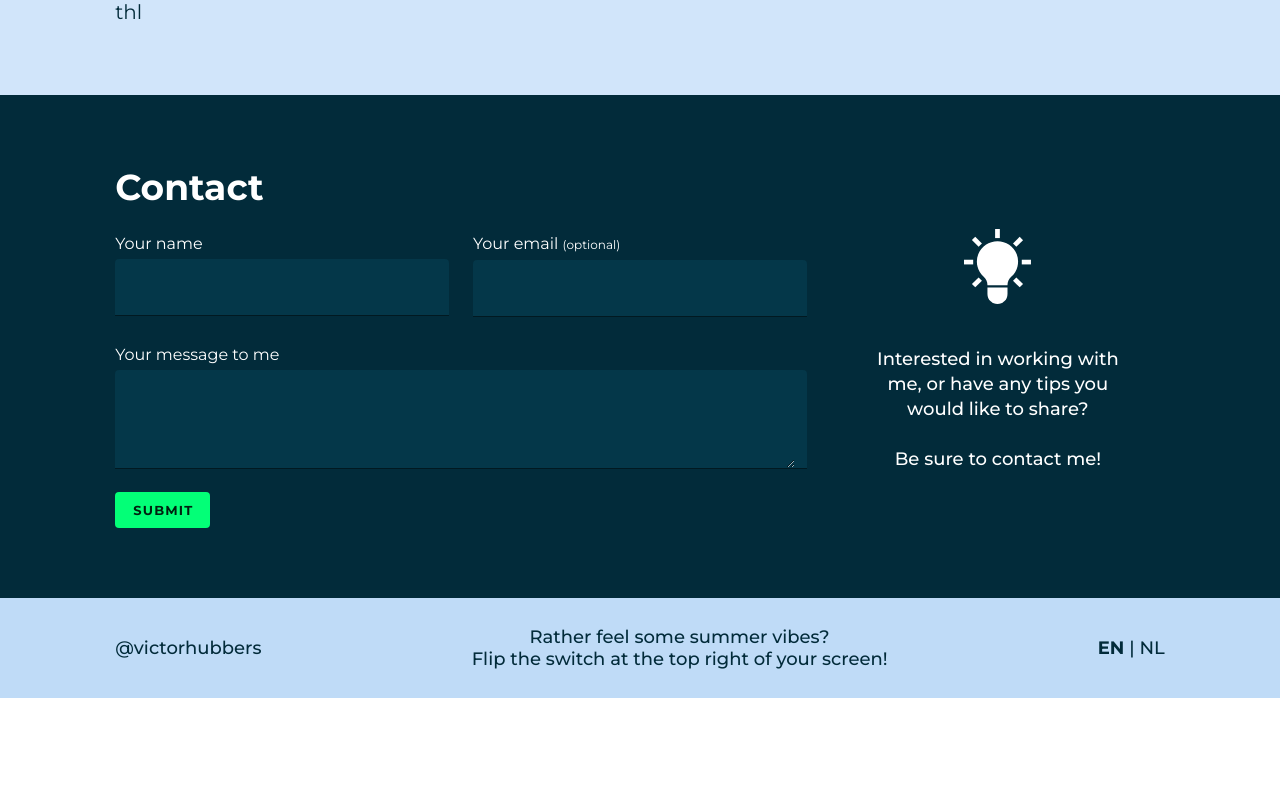
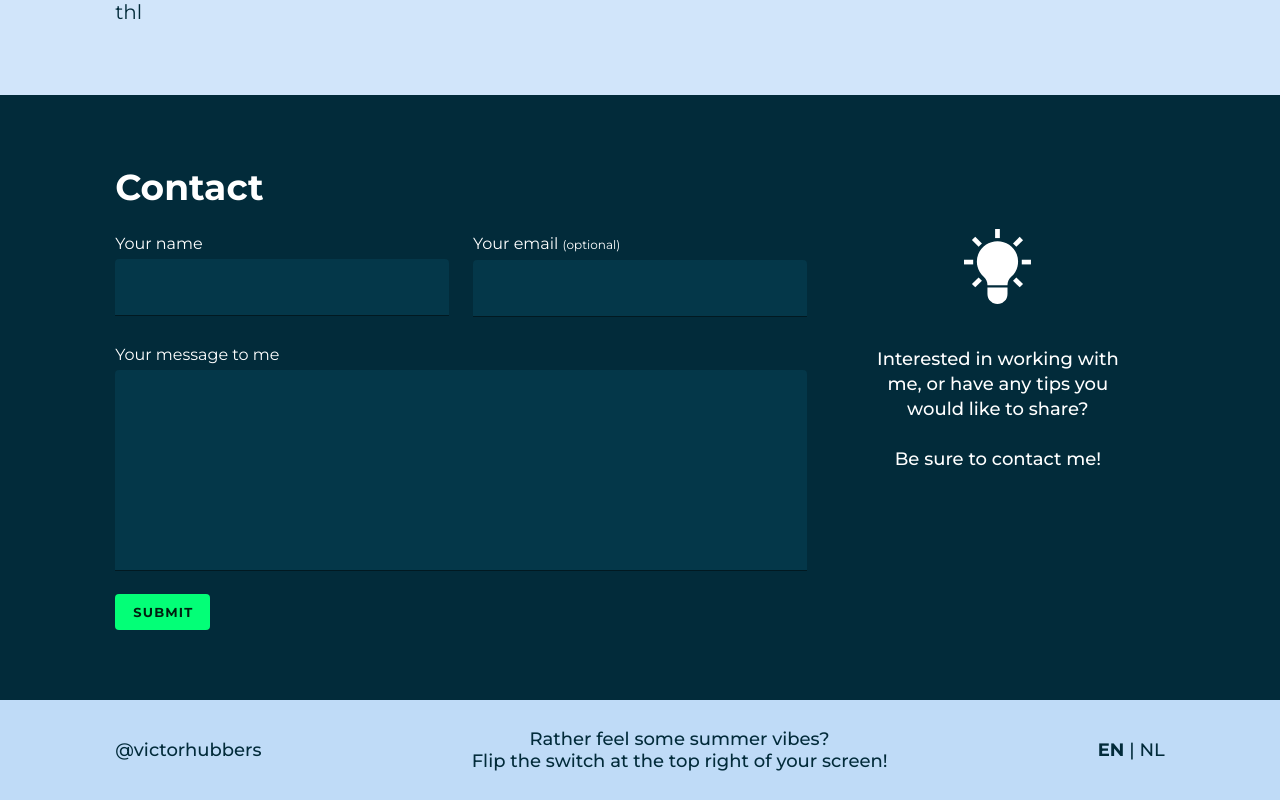
Before and after one commit to victorhubbers/portfolio, a Vue app: page / in a window 1280 px wide. Shown: the part 3448-4248 px from the top of the page. Before the commit the page ends 4146 px from the top, so only its background shows below. Built offline with nearby package versions, Linux system fonts and the light colour scheme.

Commit message:
Contact form submission initial

```diff
--- a/public/index.html
+++ b/public/index.html
@@ -16,6 +16,17 @@
     />
   </head>
   <body>
+    <!-- A little help for the Netlify post-processing bots -->
+    <form
+      name="portfolio-contact-form"
+      netlify
+      netlify-honeypot="bot-field"
+      hidden
+    >
+      <input type="text" name="name" />
+      <input type="email" name="email" />
+      <textarea name="message"></textarea>
+    </form>
     <noscript>
       <strong
         >We're sorry but <%= htmlWebpackPlugin.options.title %> doesn't work
--- /dev/null
+++ b/src/components/ContactForm.vue
@@ -0,0 +1,123 @@
+<template>
+  <form method="post" @submit.prevent="submitForm">
+    <input type="hidden" name="form-name" value="portfolio-contact-form" />
+    <v-row>
+      <v-col cols="12" sm="6">
+        <label>Your name</label>
+        <v-text-field
+          v-model="form.name"
+          type="text"
+          filled
+          hide-details
+          background-color="var(--primary-tint)"
+          class="text-field"
+        ></v-text-field>
+      </v-col>
+      <v-col cols="12" sm="6">
+        <label>Your email <span>(optional)</span></label>
+        <v-text-field
+          v-model="form.email"
+          type="email"
+          filled
+          hide-details
+          background-color="var(--primary-tint)"
+          class="text-field"
+        ></v-text-field>
+      </v-col>
+      <v-col cols="12">
+        <label>Your message to me</label>
+        <v-textarea
+          v-model="form.message"
+          type="text"
+          filled
+          hide-details
+          height="200"
+          no-resize
+          background-color="var(--primary-tint)"
+          class="text-field"
+        ></v-textarea>
+      </v-col>
+      <v-col cols="12" sm="2">
+        <v-btn
+          type="submit"
+          block
+          :dark="themeState.isItSummer"
+          color="var(--accent-color)"
+          depressed
+          >Submit</v-btn
+        >
+      </v-col>
+    </v-row>
+  </form>
+</template>
+
+<script>
+import { themeState } from "@/styling";
+export default {
+  name: "ContactForm",
+  data() {
+    return {
+      themeState,
+      form: {
+        name: "",
+        email: "",
+        message: ""
+      }
+    };
+  },
+  methods: {
+    encode(data) {
+      return Object.keys(data)
+        .map(
+          key => `${encodeURIComponent(key)}=${encodeURIComponent(data[key])}`
+        )
+        .join("&");
+    },
+    submitForm() {
+      fetch("/", {
+        method: "POST",
+        headers: { "Content-Type": "application/x-www-form-urlencoded" },
+        body: this.encode({
+          "form-name": "portfolio-contact-form",
+          ...this.form
+        })
+      })
+        .then(() => {
+          console.log("thanks");
+        })
+        .catch(() => {
+          console.log("error");
+        });
+    }
+  }
+};
+</script>
+
+<style scoped>
+label {
+  font-weight: 400;
+  font-size: 1.6rem;
+  line-height: 3rem;
+  color: var(--primary-text-color);
+}
+
+label span {
+  font-size: 1.2rem;
+}
+
+/* change underline of vuetify text field */
+.text-field {
+  color: var(--accent-color) !important;
+}
+
+/* change text color of input & textarea */
+.text-field >>> .v-text-field__slot input,
+.text-field >>> .v-text-field__slot textarea {
+  color: var(--primary-text-color);
+}
+
+.v-btn {
+  font-weight: bold;
+  font-size: 1.3rem !important;
+}
+</style>
--- a/src/views/main-sections/Contact.vue
+++ b/src/views/main-sections/Contact.vue
@@ -4,44 +4,7 @@
     <v-container fluid>
       <v-row>
         <v-col cols="12" md="8">
-          <v-row>
-            <v-col cols="12" sm="6">
-              <h4>Your name</h4>
-              <v-text-field
-                filled
-                hide-details
-                background-color="var(--primary-tint)"
-                class="text-field"
-              ></v-text-field>
-            </v-col>
-            <v-col cols="12" sm="6">
-              <h4>Your email <span>(optional)</span></h4>
-              <v-text-field
-                filled
-                hide-details
-                background-color="var(--primary-tint)"
-                class="text-field"
-              ></v-text-field>
-            </v-col>
-            <v-col cols="12">
-              <h4>Your message to me</h4>
-              <v-textarea
-                filled
-                hide-details
-                background-color="var(--primary-tint)"
-                class="text-field"
-              ></v-textarea>
-            </v-col>
-            <v-col cols="12" sm="2">
-              <v-btn
-                block
-                :dark="themeState.isItSummer"
-                color="var(--accent-color)"
-                depressed
-                >Submit</v-btn
-              >
-            </v-col>
-          </v-row>
+          <ContactForm />
         </v-col>
         <v-col cols="12" md="4">
           <Lightbulb :height="75" />
@@ -52,17 +15,12 @@
 </template>
 
 <script>
-import { themeState } from "@/styling";
 import Lightbulb from "@/components/Lightbulb";
+import ContactForm from "@/components/ContactForm";
 export default {
   name: "Contact",
   components: {
-    Lightbulb
-  },
-  data() {
-    return {
-      themeState
-    };
+    Lightbulb, ContactForm
   }
 };
 </script>
@@ -77,29 +35,4 @@ export default {
   padding: 0;
   margin-top: 2rem;
 }
-
-h4 {
-  font-weight: 400;
-  font-size: 1.6rem;
-  line-height: 3rem;
-  color: var(--primary-text-color);
-}
-
-h4 span {
-  font-size: 1.2rem;
-}
-
-.text-field {
-  color: var(--accent-color) !important;
-}
-
-.text-field >>> .v-text-field__slot input,
-.text-field >>> .v-text-field__slot textarea {
-  color: var(--primary-text-color);
-}
-
-.v-btn {
-  font-weight: bold;
-  font-size: 1.3rem !important;
-}
 </style>
```
